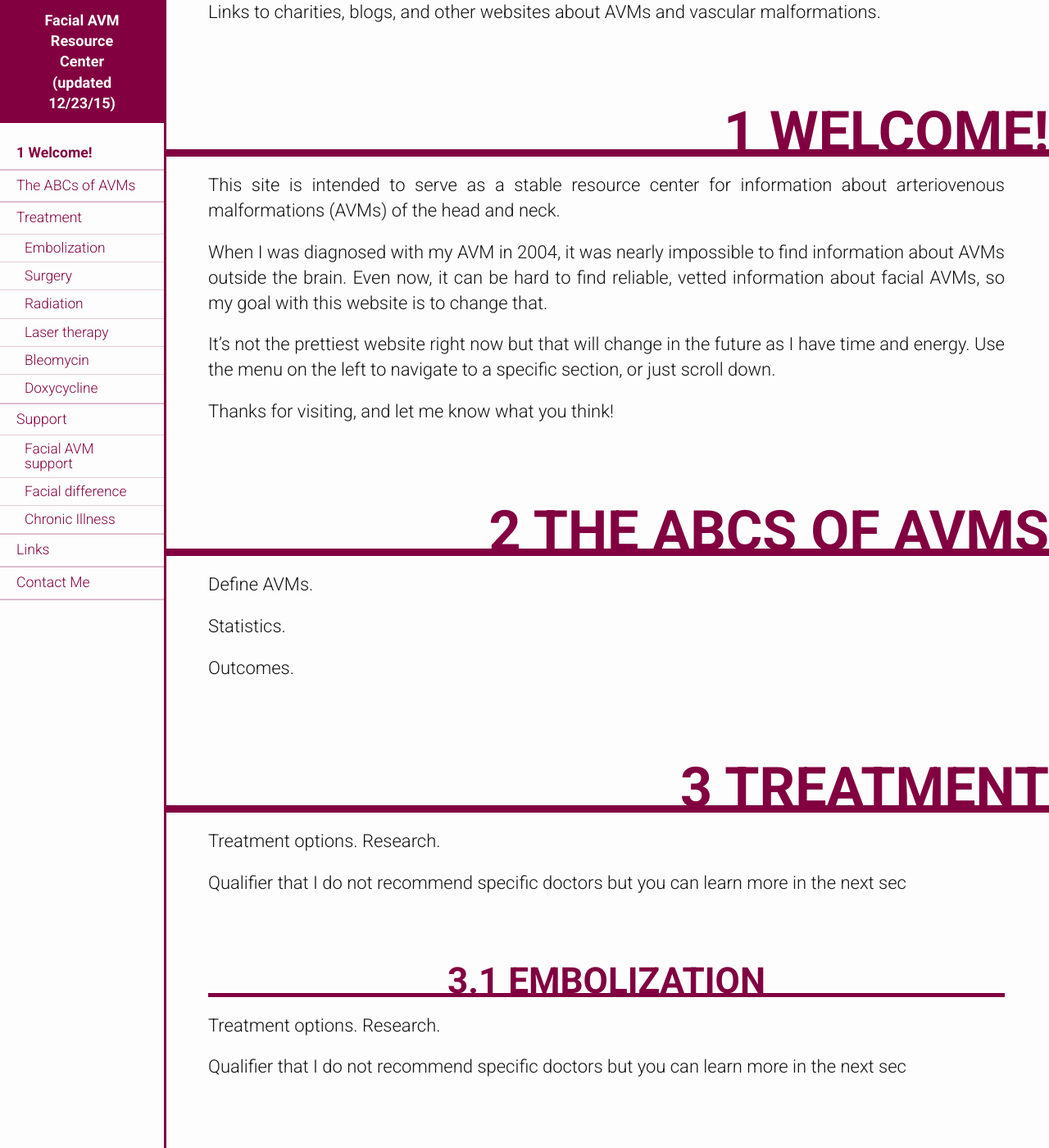
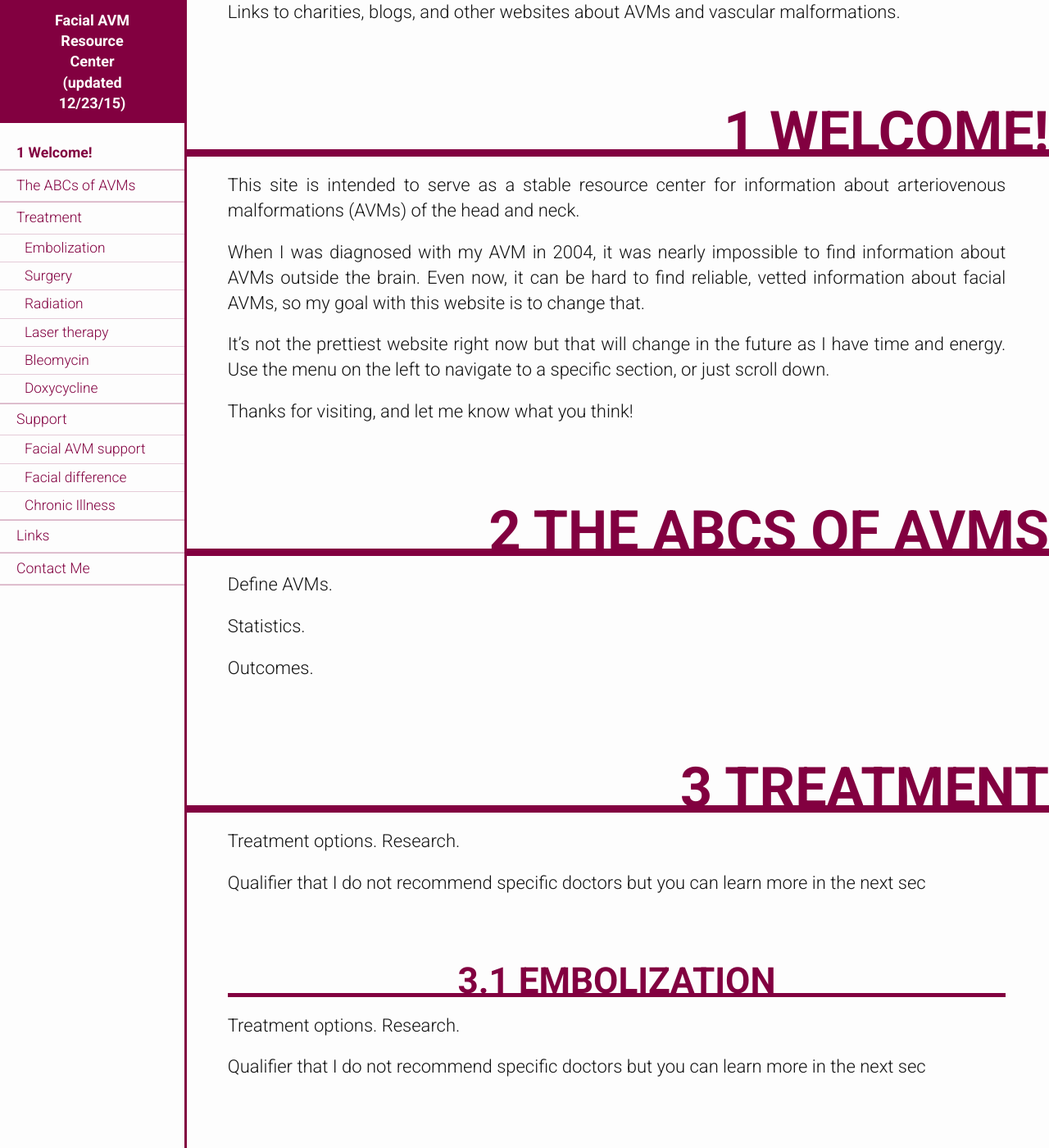
Before and after one commit to FacialAVM/FacialAVM.github.io, a Jekyll site: the page built from index.html, in a window 1280 px wide and 1400 px high. Shown: the whole window at 82% size. Built offline with Jekyll 4.4.1, drawn with Linux system fonts in a browser that asks for light colours.

Commit message:
200 to 225 px, 300 to 250 px

```diff
--- a/_sass/partials/_general.scss
+++ b/_sass/partials/_general.scss
@@ -16,13 +16,13 @@ body{
 }
 
 .overview{
-    width: 200px;
+    width: 225px;
     font-size: 18px;
 }
 
 .content{
     counter-reset: h1-counter;
-    width: calc(100% - 200px);
+    width: calc(100% - 225px);
     position: absolute;
     right: 0;
 
@@ -40,7 +40,7 @@ body{
 section{
 
     &:last-of-type{
-        padding-bottom: 300px;
+        padding-bottom: 250px;
     }
 
     > p,
```
